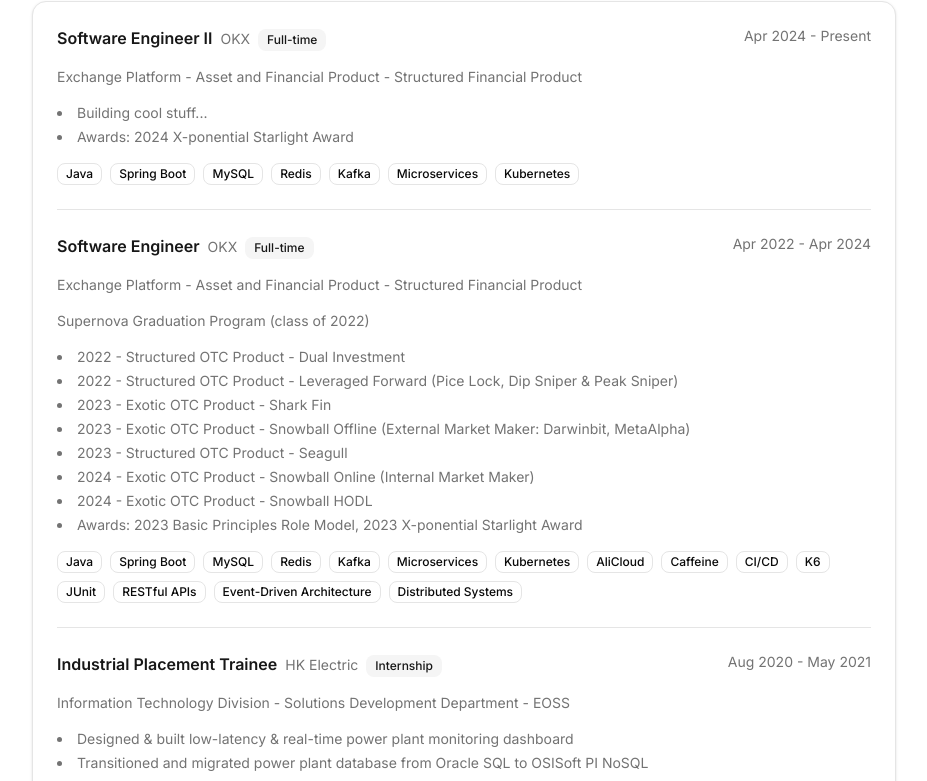
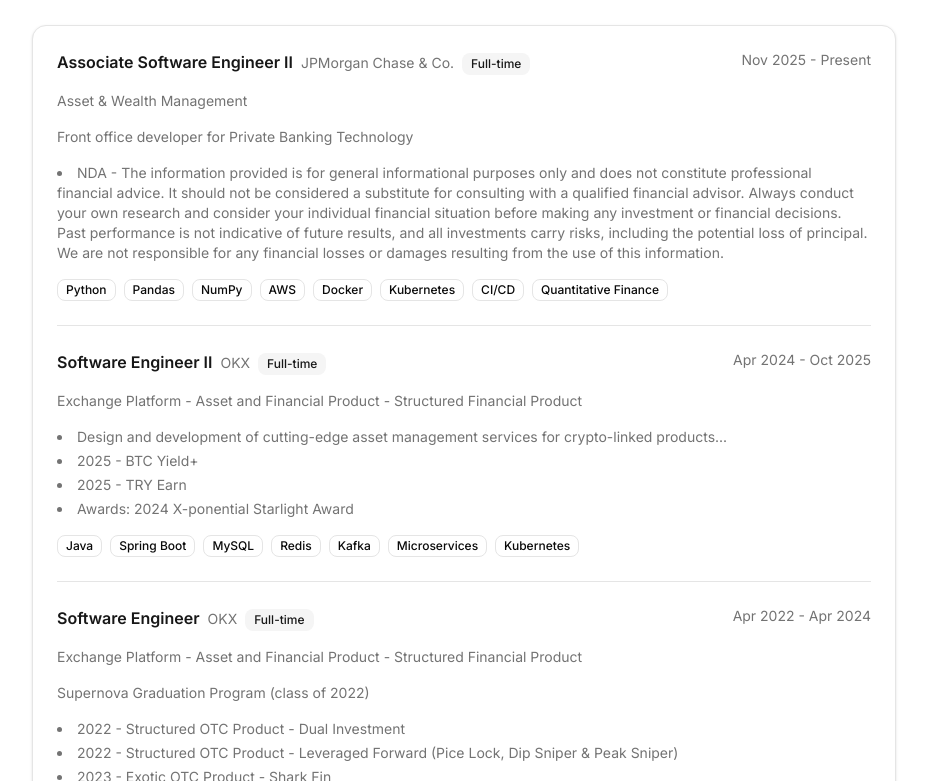
Before and after one commit to Icasso/portfolio, a Next.js app: page / in a window 1280 px wide. Shown: the part 379-1160 px from the top of the page, without its empty margins (176-1103 px from the left). Built offline with nearby package versions, Linux system fonts and the light colour scheme.

Commit message:
Update Header bio and enhance experience data with new role at JPMorgan Chase & Co. and improved descriptions for existing positions

```diff
--- a/app/components/Header.tsx
+++ b/app/components/Header.tsx
@@ -35,7 +35,7 @@
         name="Tsui Hoi Ming, Isaac"
         title="Software Engineer"
         location="Hong Kong"
-        bio="Software engineer specializing in high-performance backend architectures. 3+ years of professional experience building distributed scalable systems."
+        bio="Software development engineer harnessing artificial intelligence to craft fintech solutions that deliver seamless, game-changing performance, with a touch of Java and Python finesse."
         avatarSrc="/icon.png"
         className="mb-4"
       />
--- a/data/experience.ts
+++ b/data/experience.ts
@@ -12,9 +12,31 @@
 
 export const experiences: Experience[] = [
   {
+    title: "Associate Software Engineer II",
+    role: "Asset & Wealth Management",
+    period: "Nov 2025 - Present",
+    organization: "JPMorgan Chase & Co.",
+    organizationUrl: "https://www.jpmorganchase.com/",
+    type: "Full-time",
+    description: "Front office developer for Private Banking Technology",
+    technologies: [
+      "Python",
+      "Pandas",
+      "NumPy",
+      "AWS",
+      "Docker",
+      "Kubernetes",
+      "CI/CD",
+      "Quantitative Finance",
+    ],
+    highlights: [
+      "NDA - The information provided is for general informational purposes only and does not constitute professional financial advice. It should not be considered a substitute for consulting with a qualified financial advisor. Always conduct your own research and consider your individual financial situation before making any investment or financial decisions. Past performance is not indicative of future results, and all investments carry risks, including the potential loss of principal. We are not responsible for any financial losses or damages resulting from the use of this information.",
+    ],
+  },
+  {
     title: "Software Engineer II",
     role: "Exchange Platform - Asset and Financial Product - Structured Financial Product",
-    period: "Apr 2024 - Present",
+    period: "Apr 2024 - Oct 2025",
     organization: "OKX",
     organizationUrl: "https://www.okx.com",
     type: "Full-time",
@@ -29,7 +51,9 @@
       "Kubernetes",
     ],
     highlights: [
-      "Building cool stuff...",
+      "Design and development of cutting-edge asset management services for crypto-linked products...",
+      "2025 - BTC Yield+",
+      "2025 - TRY Earn",
       "Awards: 2024 X-ponential Starlight Award",
     ],
   },
@@ -79,8 +103,9 @@
     description: "",
     technologies: [".NET Core", "C#", "SQL Server", "OSISoft PI", "Azure"],
     highlights: [
-      "Designed & built low-latency & real-time power plant monitoring dashboard",
-      "Transitioned and migrated power plant database from Oracle SQL to OSISoft PI NoSQL",
+      "Developed real-time data visualization dashboards using AVEVA(OSIsoft) PI Vision and PI ProcessBook, enabling sub-second monitoring of high-frequency time-series data.",
+      "Utilized PI DataLink to stream real-time data into analytical tools, enabling Excel-based reports for trend analysis and predictive modeling.",
+      "Optimized PI Server data pipelines to process high-velocity time-series data from diverse sources, ensuring low-latency data aggregation and contextualization.",
     ],
   },
 ];
```
